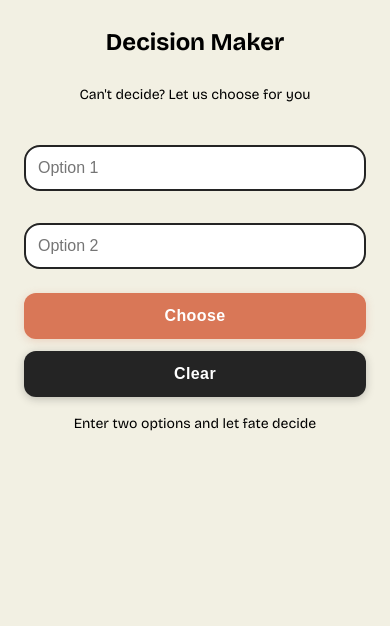
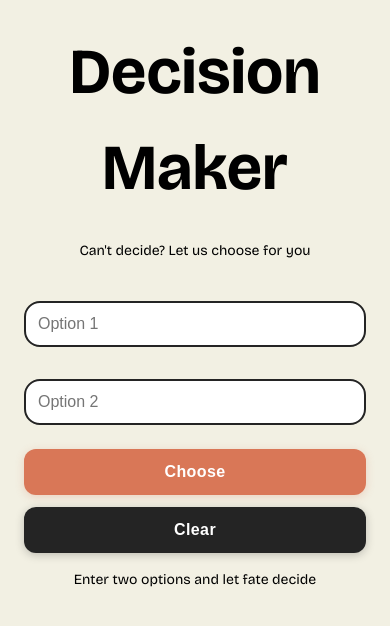
Before and after one commit to Manuelji022/decisionmaker, a website built with Vite: page index.html in a window 390 px wide. Built offline with nearby package versions, Linux system fonts and the light colour scheme.

Commit message:
Change h1 mobile size

```diff
--- a/src/style.css
+++ b/src/style.css
@@ -74,7 +74,7 @@
 h1 {
   text-align: center;
   margin: 0;
-  font-size: clamp(1.5rem, 5vw, 6rem);
+  font-size: clamp(4rem, 6vw, 6rem);
 }
 
 h1::selection {
```
